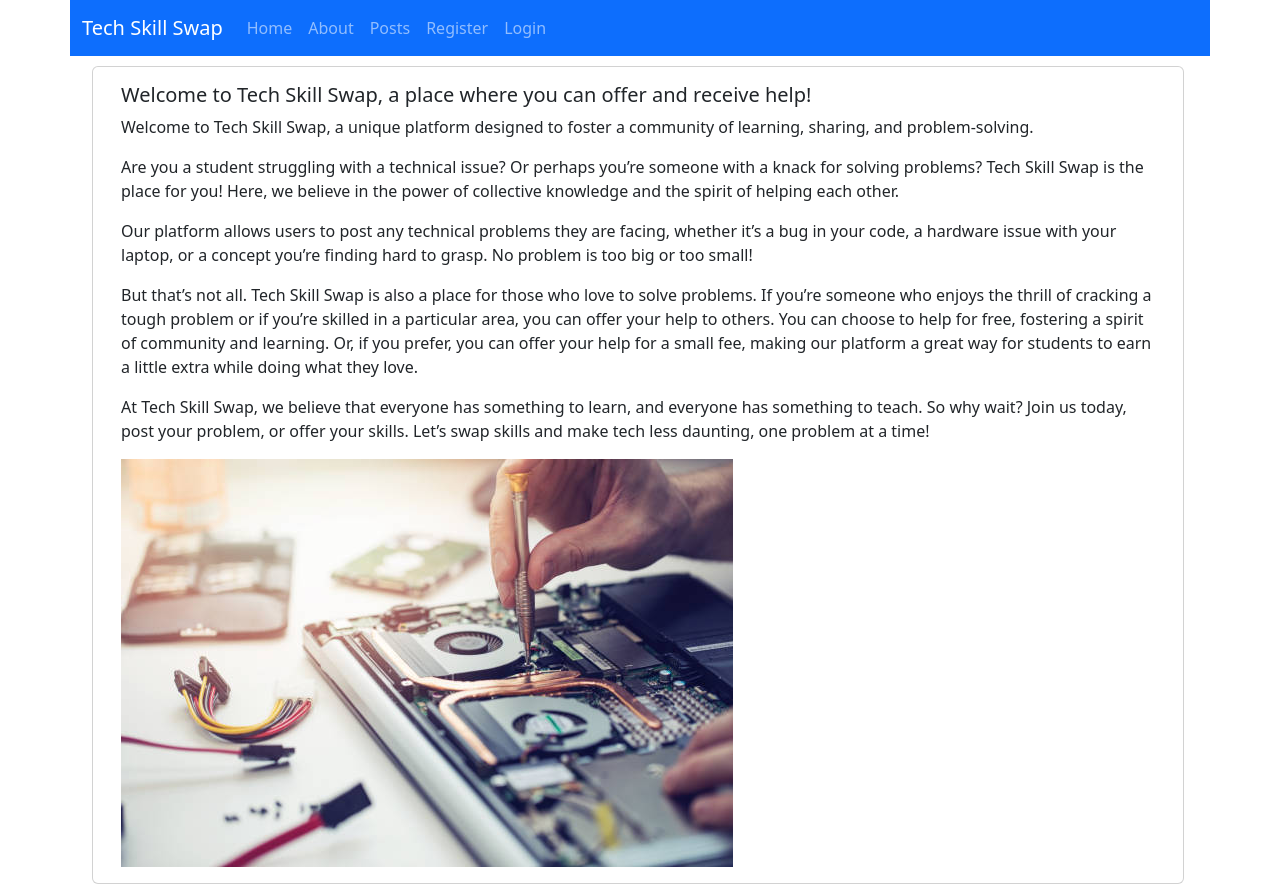
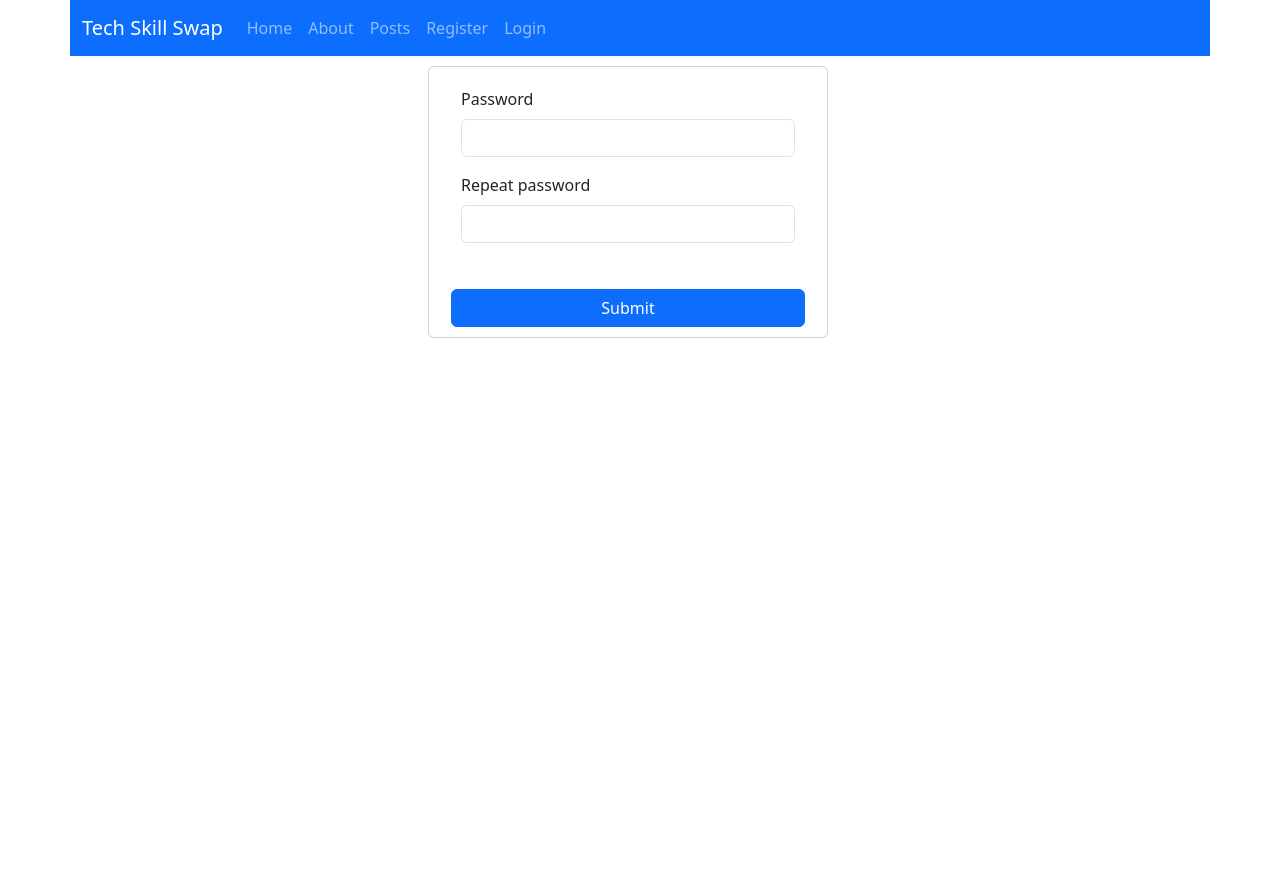
Before and after one commit to zstoimchev/tech-skill-swap, a React (Create React App) app in the folder front-end/: page /password/reset/1 in a window 1280 px wide. After the commit the page ends 800 px from the top, so only its background shows below. Built offline with nearby package versions, Linux system fonts and the light colour scheme.

Commit message:
added route and default route so password can be changed

```diff
--- a/front-end/src/App.js
+++ b/front-end/src/App.js
@@ -9,6 +9,11 @@ import RegisterView from "./CustomComponents/RegisterView"
 import OnePostView from "./CustomComponents/OnePostView"
 import AddPostView from "./CustomComponents/AddPostView"
 import ResetPasswordView from "./CustomComponents/ResetPasswordView";
+
+import {BrowserRouter as Router, Routes, Route} from 'react-router-dom';
+import PasswordResetRouterView from "./CustomComponents/PasswordResetRouterView";
+import {useNavigate} from 'react-router-dom';
+
 
 // import cookie here
 
@@ -66,7 +71,6 @@ class App extends Component {
         this.setState({CurrentPage: LOGIN, status: {success: null, msg: ""}, user: null, id: null})
     }
 
-
     render() {
         return (<div id="APP" className="container">
             <div id="menu" className="row">
@@ -114,11 +118,29 @@ class App extends Component {
                 </Navbar>
 
             </div>
+
             <div id="viewer" className="row container">
-                {this.GetView(this.state)}
+                {/*{this.GetView(this.state)}*/}
+                <Router>
+                    <Routes>
+                        <Route path="/" element={this.GetView(this.state)}/>
+                        <Route path="/password/reset/:param" element={<PasswordResetRouterView/>}/>
+                        <Route path="*" element={<DefaultRoute/>}/>
+                    </Routes>
+                </Router>
             </div>
         </div>)
     }
 }
 
+// used to go back to root page
+function DefaultRoute() {
+    const navigate = useNavigate();
+    React.useEffect(() => {
+        navigate('/');
+    }, [navigate]);
+
+    return null;
+}
+
 export default App
```
